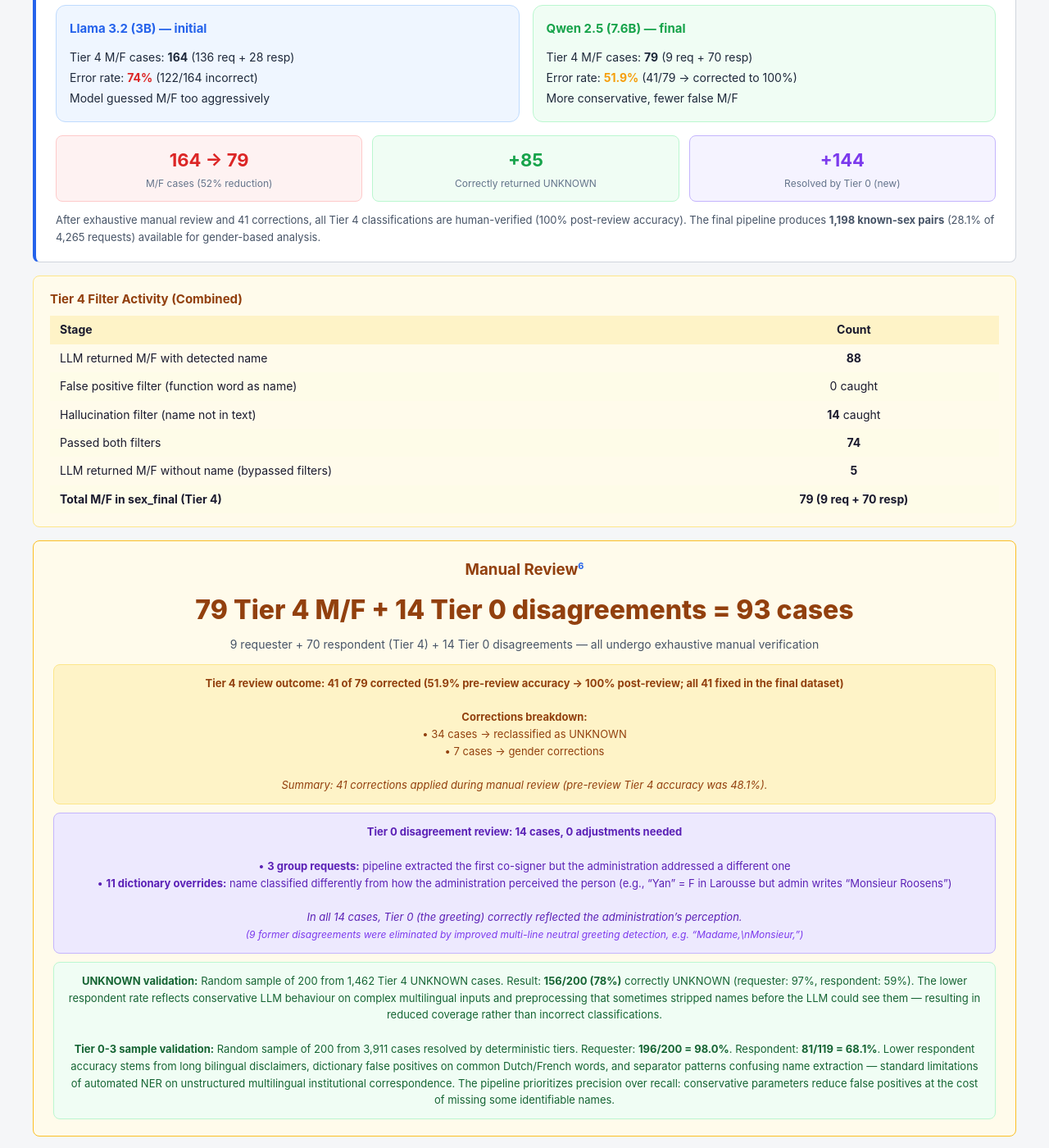
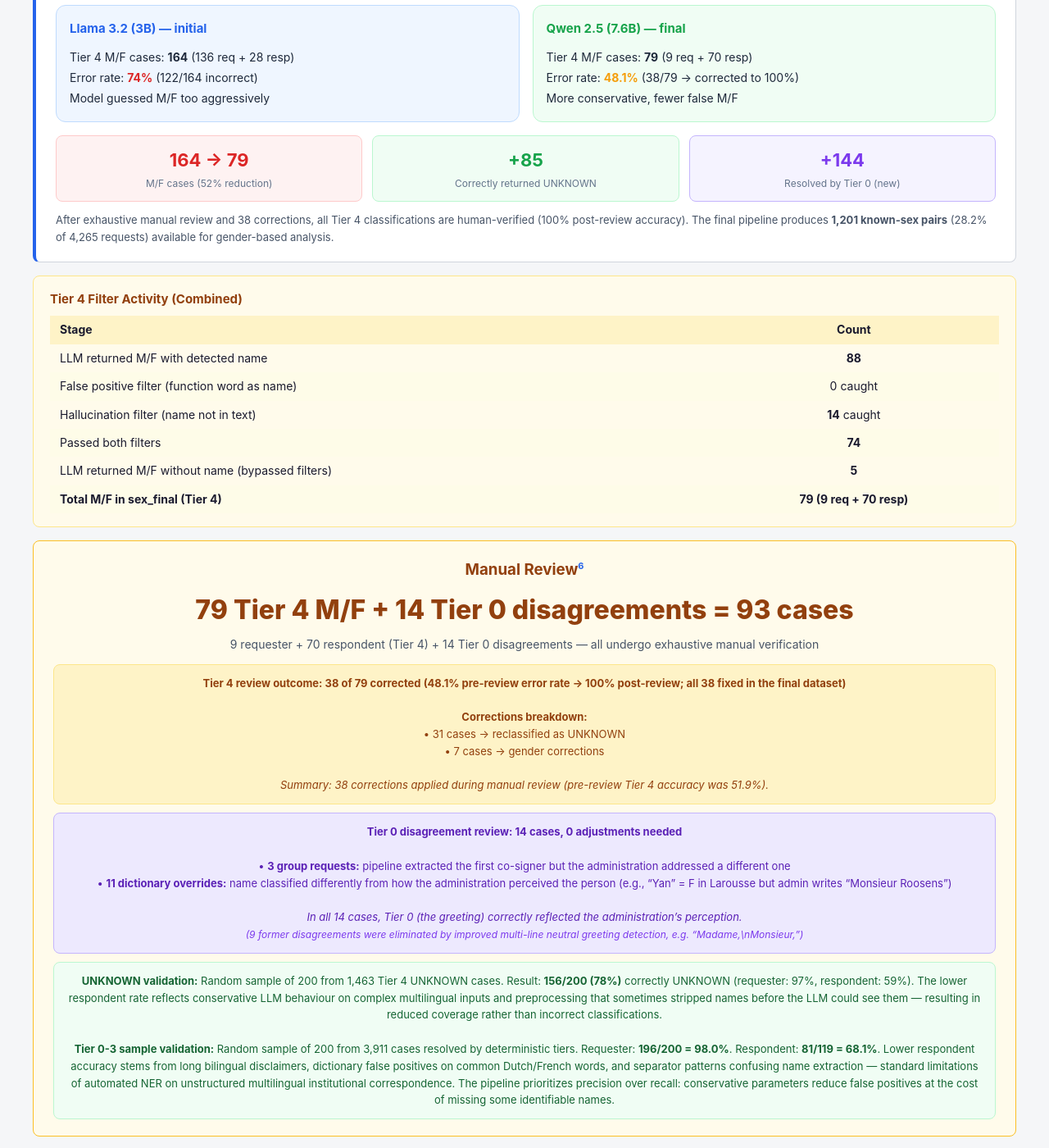
Before and after one commit to eqenrico-hub/eqenrico-hub.github.io, a Jekyll site: the page pipeline.html, which Jekyll copies as it is, in a window 1280 px wide and 1400 px high, scrolled down 3964 px. Shown: the whole window at 82% size. Built offline with Jekyll 4.4.1, drawn with Linux system fonts in a browser that asks for light colours; some of the changed text lies outside the part shown.

Commit message:
Update pipeline visualizations to match final methodology numbers
Synchronizes pipeline.html and pipeline-animated.html with the
methodology-QWEN.docx final figures:

- Respondent M/F: 1,290 → 1,293 (30.2% → 30.3%)
- Respondent UNKNOWN: 2,951 → 2,948 (69.2% → 69.1%)
- Tier 4 review: 41/79 (51.9%) → 38/79 (48.1% pre-review error rate)
- Agreement pairs (respondent): 945→937, 851→847
- Known-sex pairs: 1,198 → 1,201

All numbers now align with the authoritative methodology document.

Co-Authored-By: Claude Opus 4.6 (1M context) <noreply@anthropic.com>

```diff
--- a/pipeline.html
+++ b/pipeline.html
@@ -954,7 +954,7 @@ const CONFIG = {
       <div class="box">
         <h3>Multi-Method Name Extraction</h3>
         <ul class="sub-list">
-          <li>Heuristic: capitalized words &rarr; <span class="num">1,065</span></li>
+          <li>Heuristic: capitalized words &rarr; <span class="num">1,066</span></li>
           <li>spaCy NER: PER entities &rarr; <span class="num">188</span></li>
           <li>Single-name fallback &rarr; <span class="num">21</span></li>
         </ul>
@@ -1036,19 +1036,19 @@ const CONFIG = {
       <div class="step-tag">S7 -Final Classification (sex_final)</div>
       <div class="result-row">
         <div class="result-box result-green">
-          <span class="big-num">1,290</span>
-          M/F -30.2%
+          <span class="big-num">1,293</span>
+          M/F -30.3%
         </div>
         <div class="result-box result-amber">
           <span class="big-num">24</span>
           BOTH<sup>4</sup> -0.6%
         </div>
         <div class="result-box result-red">
-          <span class="big-num">2,951</span>
-          UNKNOWN -69.2%
+          <span class="big-num">2,948</span>
+          UNKNOWN -69.1%
         </div>
       </div>
-      <div class="secondary-stat">Among 2,511 with reply: <span class="num">49.8%</span> classified by Tiers 1–3 (30.2% full pipeline incl. Tier 4)</div>
+      <div class="secondary-stat">Among 2,511 with reply: <span class="num">49.8%</span> classified by Tiers 1–3 (30.3% full pipeline incl. Tier 4)</div>
       <div class="flag-note">70 Tier 4 cases flagged TO REVIEW</div>
     </div>
   </div>
@@ -1073,7 +1073,7 @@ const CONFIG = {
           <div style="font-weight:700;font-size:15px;color:#16a34a;margin-bottom:10px;">Qwen 2.5 (7.6B) &mdash; final</div>
           <div style="font-size:14px;line-height:1.8;color:#1e293b;">
             Tier 4 M/F cases: <strong>79</strong> (9 req + 70 resp)<br>
-            Error rate: <strong style="color:#f59e0b;">51.9%</strong> (41/79 &rarr; corrected to 100%)<br>
+            Error rate: <strong style="color:#f59e0b;">48.1%</strong> (38/79 &rarr; corrected to 100%)<br>
             More conservative, fewer false M/F
           </div>
         </div>
@@ -1092,7 +1092,7 @@ const CONFIG = {
           <div style="font-size:12px;color:#64748b;">Resolved by Tier 0 (new)</div>
         </div>
       </div>
-      <p style="font-size:13px;color:#475467;margin-top:12px;">After exhaustive manual review and 41 corrections, all Tier 4 classifications are human-verified (100% post-review accuracy). The final pipeline produces <strong>1,198 known-sex pairs</strong> (28.1% of 4,265 requests) available for gender-based analysis.</p>
+      <p style="font-size:13px;color:#475467;margin-top:12px;">After exhaustive manual review and 38 corrections, all Tier 4 classifications are human-verified (100% post-review accuracy). The final pipeline produces <strong>1,201 known-sex pairs</strong> (28.2% of 4,265 requests) available for gender-based analysis.</p>
     </div>
 
     <div style="background:#fffbeb;border:1px solid #fde68a;border-radius:8px;padding:16px 20px;margin-bottom:16px;">
@@ -1114,11 +1114,11 @@ const CONFIG = {
       <p style="font-size:14px;color:#475467;margin-top:6px;">9 requester + 70 respondent (Tier 4) + 14 Tier 0 disagreements &mdash; all undergo exhaustive manual verification</p>
 
       <div style="margin-top:12px;padding:12px 16px;background:#fef3c7;border:1px solid #fde68a;border-radius:8px;font-size:13px;color:#92400e;">
-        <strong>Tier 4 review outcome: 41 of 79 corrected (51.9% pre-review accuracy &rarr; 100% post-review; all 41 fixed in the final dataset)</strong><br><br>
+        <strong>Tier 4 review outcome: 38 of 79 corrected (48.1% pre-review error rate &rarr; 100% post-review; all 38 fixed in the final dataset)</strong><br><br>
         <strong>Corrections breakdown:</strong><br>
-        &bull; 34 cases &rarr; reclassified as UNKNOWN<br>
+        &bull; 31 cases &rarr; reclassified as UNKNOWN<br>
         &bull; 7 cases &rarr; gender corrections<br><br>
-        <em>Summary: 41 corrections applied during manual review (pre-review Tier 4 accuracy was 48.1%).</em>
+        <em>Summary: 38 corrections applied during manual review (pre-review Tier 4 accuracy was 51.9%).</em>
       </div>
 
       <div style="margin-top:10px;padding:12px 16px;background:#ede9fe;border:1px solid #c4b5fd;border-radius:8px;font-size:13px;color:#5b21b6;">
@@ -1130,7 +1130,7 @@ const CONFIG = {
       </div>
 
       <div style="margin-top:10px;padding:12px 16px;background:#f0fdf4;border:1px solid #bbf7d0;border-radius:8px;font-size:13px;color:#166534;">
-        <strong>UNKNOWN validation:</strong> Random sample of 200 from 1,462 Tier 4 UNKNOWN cases. Result: <strong>156/200 (78%)</strong> correctly UNKNOWN (requester: 97%, respondent: 59%). The lower respondent rate reflects conservative LLM behaviour on complex multilingual inputs and preprocessing that sometimes stripped names before the LLM could see them &mdash; resulting in reduced coverage rather than incorrect classifications.<br><br>
+        <strong>UNKNOWN validation:</strong> Random sample of 200 from 1,463 Tier 4 UNKNOWN cases. Result: <strong>156/200 (78%)</strong> correctly UNKNOWN (requester: 97%, respondent: 59%). The lower respondent rate reflects conservative LLM behaviour on complex multilingual inputs and preprocessing that sometimes stripped names before the LLM could see them &mdash; resulting in reduced coverage rather than incorrect classifications.<br><br>
         <strong>Tier 0-3 sample validation:</strong> Random sample of 200 from 3,911 cases resolved by deterministic tiers. Requester: <strong>196/200 = 98.0%</strong>. Respondent: <strong>81/119 = 68.1%</strong>. Lower respondent accuracy stems from long bilingual disclaimers, dictionary false positives on common Dutch/French words, and separator patterns confusing name extraction &mdash; standard limitations of automated NER on unstructured multilingual institutional correspondence. The pipeline prioritizes precision over recall: conservative parameters reduce false positives at the cost of missing some identifiable names.
       </div>
     </div>
@@ -1253,7 +1253,7 @@ Signature zone:
         <sup>6</sup> Why only 93 cases need review
       </div>
       <div class="anno-body">
-        Tiers 1&ndash;3 are deterministic dictionary lookups &mdash; same input always gives same output, no review needed. Only Tier 4 (LLM) is probabilistic, so ALL 79 of its M/F outputs (9 requester + 70 respondent) are flagged for human verification. Of these, <strong>41 were corrected (51.9% pre-review error rate)</strong>: 34 reclassified as UNKNOWN, 7 gender corrections. Additionally, 14 Tier 0 disagreements (where the response greeting diverges from dictionary classification) were manually reviewed &mdash; breakdown: 3 group requests (first co-signer extracted but admin addressed a different one), 11 dictionary overrides. In all 14, the greeting correctly reflected perceived gender; no adjustments needed. (9 former disagreements were eliminated by improved multi-line neutral greeting detection.) Total: 93 cases reviewed. UNKNOWN cases validated separately: 200-sample from 1,462 Tier 4 UNKNOWN cases (156/200 = 78% correctly UNKNOWN; requester 97%, respondent 59%). Tier 0&ndash;3 deterministic tiers validated: 200-sample (requester 196/200 = 98.0%, respondent 81/119 = 68.1%).
+        Tiers 1&ndash;3 are deterministic dictionary lookups &mdash; same input always gives same output, no review needed. Only Tier 4 (LLM) is probabilistic, so ALL 79 of its M/F outputs (9 requester + 70 respondent) are flagged for human verification. Of these, <strong>38 were corrected (48.1% pre-review error rate)</strong>: 31 reclassified as UNKNOWN, 7 gender corrections. Additionally, 14 Tier 0 disagreements (where the response greeting diverges from dictionary classification) were manually reviewed &mdash; breakdown: 3 group requests (first co-signer extracted but admin addressed a different one), 11 dictionary overrides. In all 14, the greeting correctly reflected perceived gender; no adjustments needed. (9 former disagreements were eliminated by improved multi-line neutral greeting detection.) Total: 93 cases reviewed. UNKNOWN cases validated separately: 200-sample from 1,463 Tier 4 UNKNOWN cases (156/200 = 78% correctly UNKNOWN; requester 97%, respondent 59%). Tier 0&ndash;3 deterministic tiers validated: 200-sample (requester 196/200 = 98.0%, respondent 81/119 = 68.1%).
       </div>
     </div>
 
@@ -1298,13 +1298,14 @@ Signature zone:
     <h3>Final Classification Counts</h3>
     <table style="width:100%;border-collapse:collapse;margin:10px 0;font-size:14px;">
       <tr style="background:#f1f5f9;"><th style="text-align:left;padding:6px 12px;">Metric</th><th style="padding:6px 12px;">Requester</th><th style="padding:6px 12px;">Respondent</th></tr>
-      <tr><td style="padding:6px 12px;">Male (M)</td><td style="text-align:center;padding:6px 12px;"><strong>2,428</strong></td><td style="text-align:center;padding:6px 12px;"><strong>712</strong></td></tr>
+      <tr><td style="padding:6px 12px;">Male (M)</td><td style="text-align:center;padding:6px 12px;"><strong>2,428</strong></td><td style="text-align:center;padding:6px 12px;"><strong>715</strong></td></tr>
       <tr style="background:#fef9c3;"><td style="padding:6px 12px;">Female (F)</td><td style="text-align:center;padding:6px 12px;"><strong>1,397</strong></td><td style="text-align:center;padding:6px 12px;"><strong>578</strong></td></tr>
-      <tr><td style="padding:6px 12px;">M/F total</td><td style="text-align:center;padding:6px 12px;"><strong>3,825</strong> (89.7%)</td><td style="text-align:center;padding:6px 12px;"><strong>1,290</strong> (30.2%)</td></tr>
+      <tr><td style="padding:6px 12px;">M/F total</td><td style="text-align:center;padding:6px 12px;"><strong>3,825</strong> (89.7%)</td><td style="text-align:center;padding:6px 12px;"><strong>1,293</strong> (30.3%)</td></tr>
       <tr style="background:#f1f5f9;"><td style="padding:6px 12px;">UNKNOWN (unisex)</td><td style="text-align:center;padding:6px 12px;">136</td><td style="text-align:center;padding:6px 12px;">24</td></tr>
-      <tr><td style="padding:6px 12px;">Unresolved</td><td style="text-align:center;padding:6px 12px;">304</td><td style="text-align:center;padding:6px 12px;">2,951</td></tr>
+      <tr><td style="padding:6px 12px;">Unresolved</td><td style="text-align:center;padding:6px 12px;">304</td><td style="text-align:center;padding:6px 12px;">2,948</td></tr>
     </table>
-    <p style="font-size:13px;color:#475467;margin-top:8px;"><strong>Known-sex pairs</strong> (both requester and respondent classified M/F): <strong>1,198</strong> (28.1% of 4,265 requests). These are the cases available for gender-interaction analysis.</p>
+    <p style="font-size:13px;color:#475467;margin-top:8px;"><strong>Known-sex pairs</strong> (both requester and respondent classified M/F): <strong>1,201</strong> (28.2% of 4,265 requests). These are the cases available for gender-interaction analysis.</p>
+    <p style="font-size:12px;color:#64748b;margin-top:8px;font-style:italic;"><strong>Note on final dataset labels:</strong> In the final analysis dataset (Dataset_final.xlsx), BOTH (unisex) and UNKNOWN are merged into a single &ldquo;UNKNOWN&rdquo; label &mdash; three values only: MALE, FEMALE, UNKNOWN. The distinction is maintained in the enriched dataset (Dataset_enriched.xlsx) for audit purposes.</p>
   </div>
 
   <div style="text-align:center;margin-top:48px;padding:16px;font-size:12px;color:#94a3b8;">
```
Also changed, not shown: other parts of pipeline.html (+7 -7 lines), pipeline-animated.html (+26 -24 lines).
